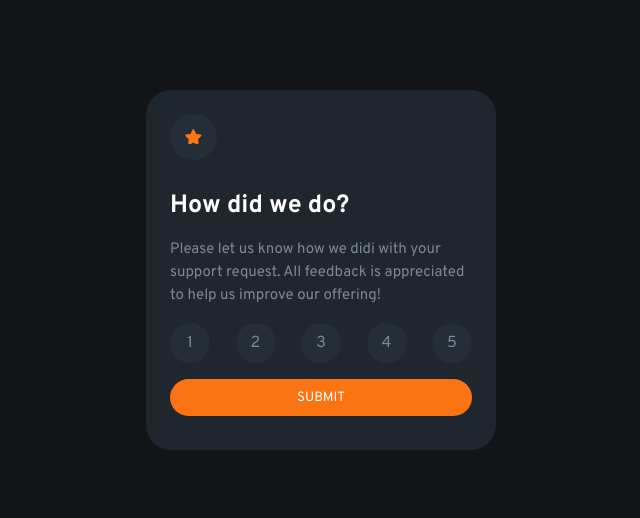
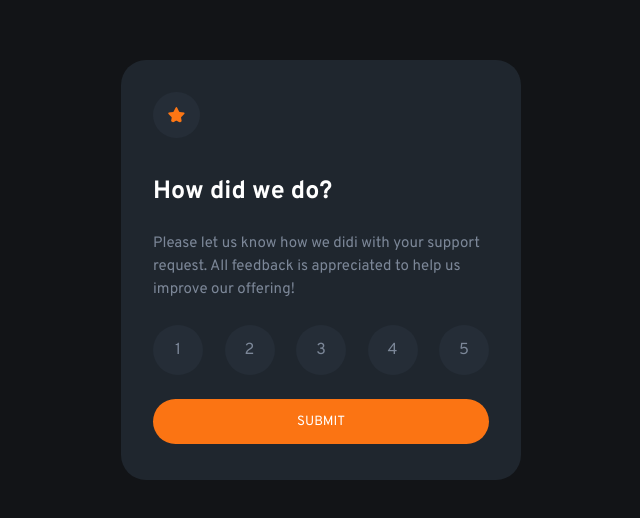
Before and after one commit to browyn/review-rating-app, a React (Create React App) app: page / in a window 1280 px wide. Shown: the part 130-648 px from the top of the page, without its empty margins (319-959 px from the left). Built offline with nearby package versions, Linux system fonts and the light colour scheme.

Commit message:
Final deploy

```diff
--- a/src/App.scss
+++ b/src/App.scss
@@ -2,11 +2,11 @@
 @import "./sass/mixins";
 
 .card-container {
-    width: 350px;
-    max-width: 350px;
-    height: 360px;
-    max-height: 360px;
-    padding: 24px;
+    width: 400px;
+    max-width: 400px;
+    height: 420px;
+    max-height: 420px;
+    padding: 32px;
     border-radius: 25px;
     background: hsl(213, 19%, 15%);
     ;
@@ -14,7 +14,7 @@
     .card-body {
         display: flex;
         flex-direction: column;
-        gap: 24px;
+        gap: 32px;
 
         .card-logo {
             img {
@@ -27,7 +27,7 @@
         .card-content {
             display: flex;
             flex-direction: column;
-            gap: 16px;
+            gap: 24px;
 
             p {
                 color: $mediumGrey;
@@ -40,8 +40,8 @@
                 justify-content: space-between;
 
                 span {
-                    width: 40px;
-                    height: 40px;
+                    width: 50px;
+                    height: 50px;
                     display: flex;
                     align-items: center;
                     justify-content: center;
@@ -64,7 +64,7 @@
             }
 
             button {
-                padding: 10px;
+                height: 45px;
                 border-radius: 25px;
                 color: $white;
                 background: $orange;
```
